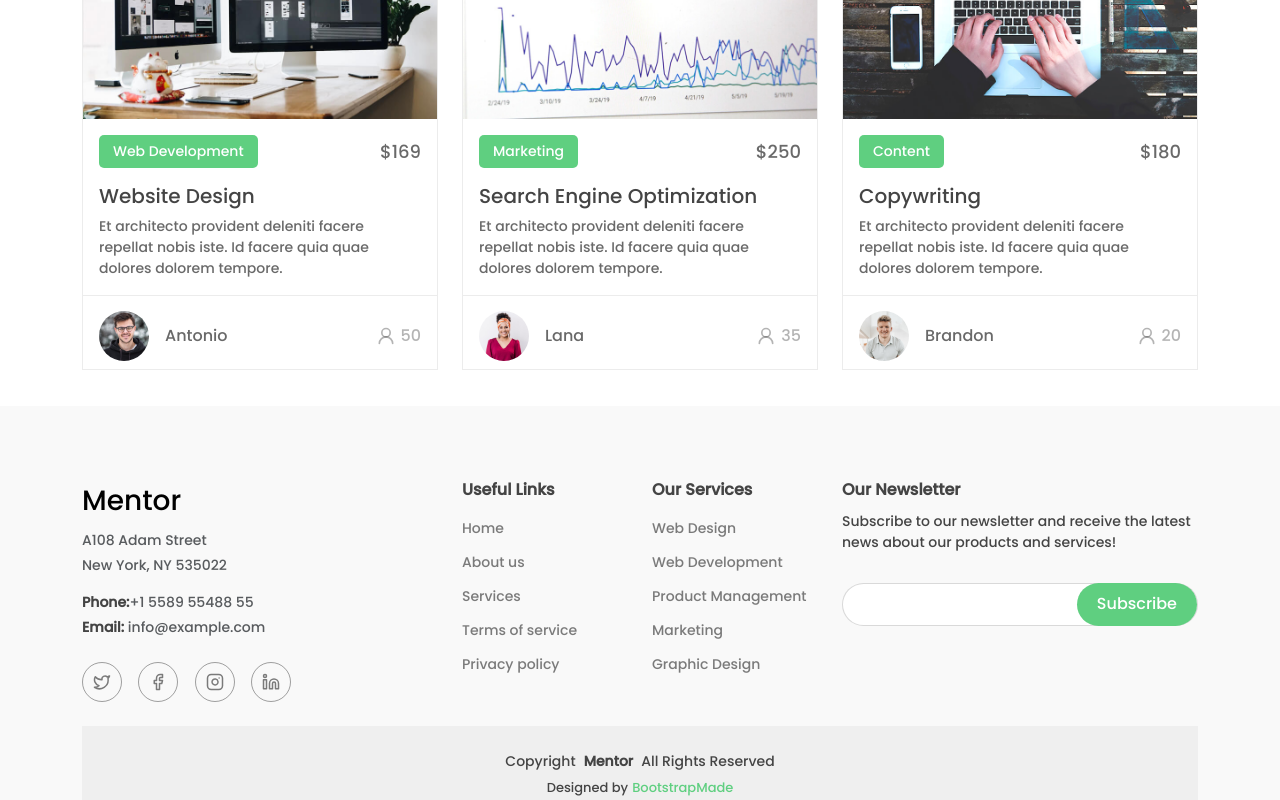
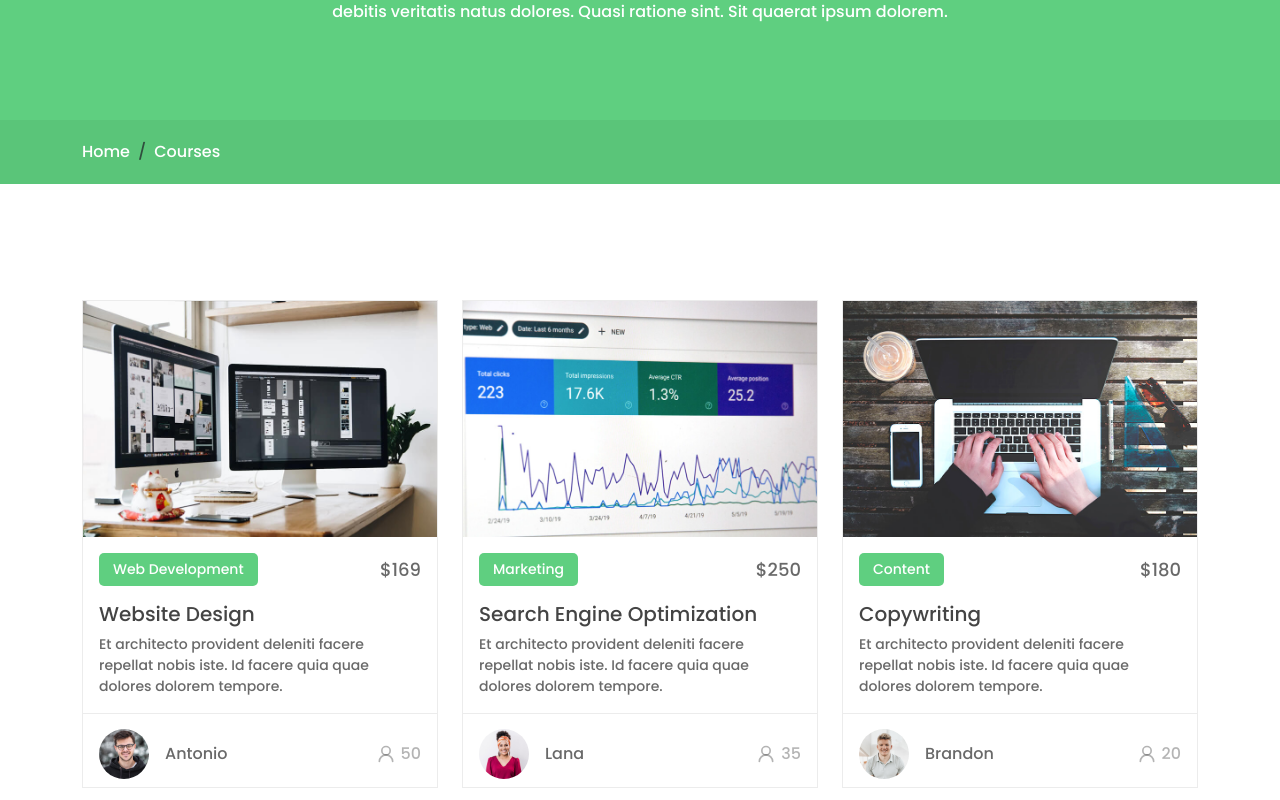
Before and after one commit to OmidM1382/React-Bootstrap-Project, a React (Vite) app: page /courses in a window 1280 px wide. Shown: the part 240-1040 px from the top of the page. Built offline with nearby package versions, Linux system fonts and the light colour scheme; data requests are answered from the project's data file.

Commit message:
Finish the courses page

```diff
--- /dev/null
+++ b/src/components/courseItem/CourseItem.jsx
@@ -0,0 +1,52 @@
+import { Card, Col } from "react-bootstrap";
+import Aos from "aos";
+import "aos/dist/aos.css";
+import { Link } from "react-router-dom";
+import { UserRound } from "lucide-react";
+import { useEffect } from "react";
+
+const CourseItem = ({ data }) => {
+  useEffect(() => {
+    Aos.init();
+  }, []);
+
+  return (
+    <Col
+      data-aos="zoom-in-up"
+      data-aos-delay="200"
+      data-aos-duration="800"
+      data-aos-once="true"
+    >
+      <Card className="course-card">
+        <Card.Img variant="top" src={data.imgURL} className="rounded-0" />
+        <Card.Body className="course-card-body">
+          <div className="d-flex align-items-center justify-content-between mb-3">
+            <div className="course-category">{data.category}</div>
+            <div className="course-price">
+              <span>$</span>
+              {data.price}
+            </div>
+          </div>
+          <Card.Title className="course-title">
+            <Link to={`/courses/${data.id}`}>{data.title}</Link>
+          </Card.Title>
+          <Card.Text className="course-text">{data.text}</Card.Text>
+        </Card.Body>
+        <Card.Footer className="course-card-footer">
+          <div className="d-flex align-items-center gap-3">
+            <img src={data.trainer_imgURL} className="course-trainer-img" />
+            <Link to="/trainers" className="course-trainer-name">
+              {data.trainer}
+            </Link>
+          </div>
+          <div className="course-students">
+            <UserRound size={20} />
+            {data.students}
+          </div>
+        </Card.Footer>
+      </Card>
+    </Col>
+  );
+};
+
+export default CourseItem;
--- a/src/components/coursesSection/CoursesSection.jsx
+++ b/src/components/coursesSection/CoursesSection.jsx
@@ -1,18 +1,14 @@
-import { Container, Row, Col, Card } from "react-bootstrap";
+import { Container, Row } from "react-bootstrap";
 import axios from "axios";
 import { useEffect, useState } from "react";
-import { Link } from "react-router-dom";
-import { UserRound } from "lucide-react";
 import Loading from "../loading/Loading";
-import Aos from "aos";
-import "aos/dist/aos.css";
+import CourseItem from "../courseItem/CourseItem";
 
 const CoursesSection = () => {
   const [courses, setCourses] = useState([]);
   const [isLoading, setIsLoading] = useState(false);
 
   useEffect(() => {
-    Aos.init();
     setIsLoading(true);
     axios
       .get("http://localhost:8000/courses")
@@ -36,51 +32,7 @@ const CoursesSection = () => {
             <h2 className="courses-title">POPULAR COURSES</h2>
             <Row xs={1} md={2} lg={3} className="g-4">
               {courses.map((course) => (
-                <Col
-                  key={course.id}
-                  data-aos="zoom-in-up"
-                  data-aos-delay="200"
-                  data-aos-duration="800"
-                  data-aos-once="true"
-                >
-                  <Card className="course-card">
-                    <Card.Img
-                      variant="top"
-                      src={course.imgURL}
-                      className="rounded-0"
-                    />
-                    <Card.Body className="course-card-body">
-                      <div className="d-flex align-items-center justify-content-between mb-3">
-                        <div className="course-category">{course.category}</div>
-                        <div className="course-price">
-                          <span>$</span>
-                          {course.price}
-                        </div>
-                      </div>
-                      <Card.Title className="course-title">
-                        <Link to={`/courses/${course.id}`}>{course.title}</Link>
-                      </Card.Title>
-                      <Card.Text className="course-text">
-                        {course.text}
-                      </Card.Text>
-                    </Card.Body>
-                    <Card.Footer className="course-card-footer">
-                      <div className="d-flex align-items-center gap-3">
-                        <img
-                          src={course.trainer_imgURL}
-                          className="course-trainer-img"
-                        />
-                        <Link to="/trainers" className="course-trainer-name">
-                          {course.trainer}
-                        </Link>
-                      </div>
-                      <div className="course-students">
-                        <UserRound size={20} />
-                        {course.students}
-                      </div>
-                    </Card.Footer>
-                  </Card>
-                </Col>
+                <CourseItem key={course.id} data={course} />
               ))}
             </Row>
           </Container>
--- a/src/pages/courses/Courses.jsx
+++ b/src/pages/courses/Courses.jsx
@@ -1,7 +1,48 @@
-import CoursesSection from "../../components/coursesSection/CoursesSection";
+import PageTitle from "../../components/pageTitle/PageTitle";
+import Loading from "../../components/loading/Loading";
+import CourseItem from "../../components/courseItem/CourseItem";
+import axios from "axios";
+import { useEffect, useState } from "react";
+import { Container, Row } from "react-bootstrap";
 
 const Courses = () => {
-  return <CoursesSection />;
+  const [courses, setCourses] = useState([]);
+  const [isLoading, setIsLoading] = useState(false);
+
+  useEffect(() => {
+    setIsLoading(true);
+    axios
+      .get("http://localhost:8000/courses")
+      .then((result) => {
+        setCourses(result.data);
+        setIsLoading(false);
+      })
+      .catch((error) => {
+        console.log(error);
+        setIsLoading(false);
+      });
+  }, []);
+
+  return (
+    <>
+      {isLoading ? (
+        <Loading />
+      ) : (
+        <main>
+          <PageTitle title="Courses" page="Courses" />
+          <section className="courses_section">
+            <Container>
+              <Row xs={1} md={2} lg={3} className="g-4">
+                {courses.map((course) => (
+                  <CourseItem key={course.id} data={course} />
+                ))}
+              </Row>
+            </Container>
+          </section>
+        </main>
+      )}
+    </>
+  );
 };
 
 export default Courses;
```
